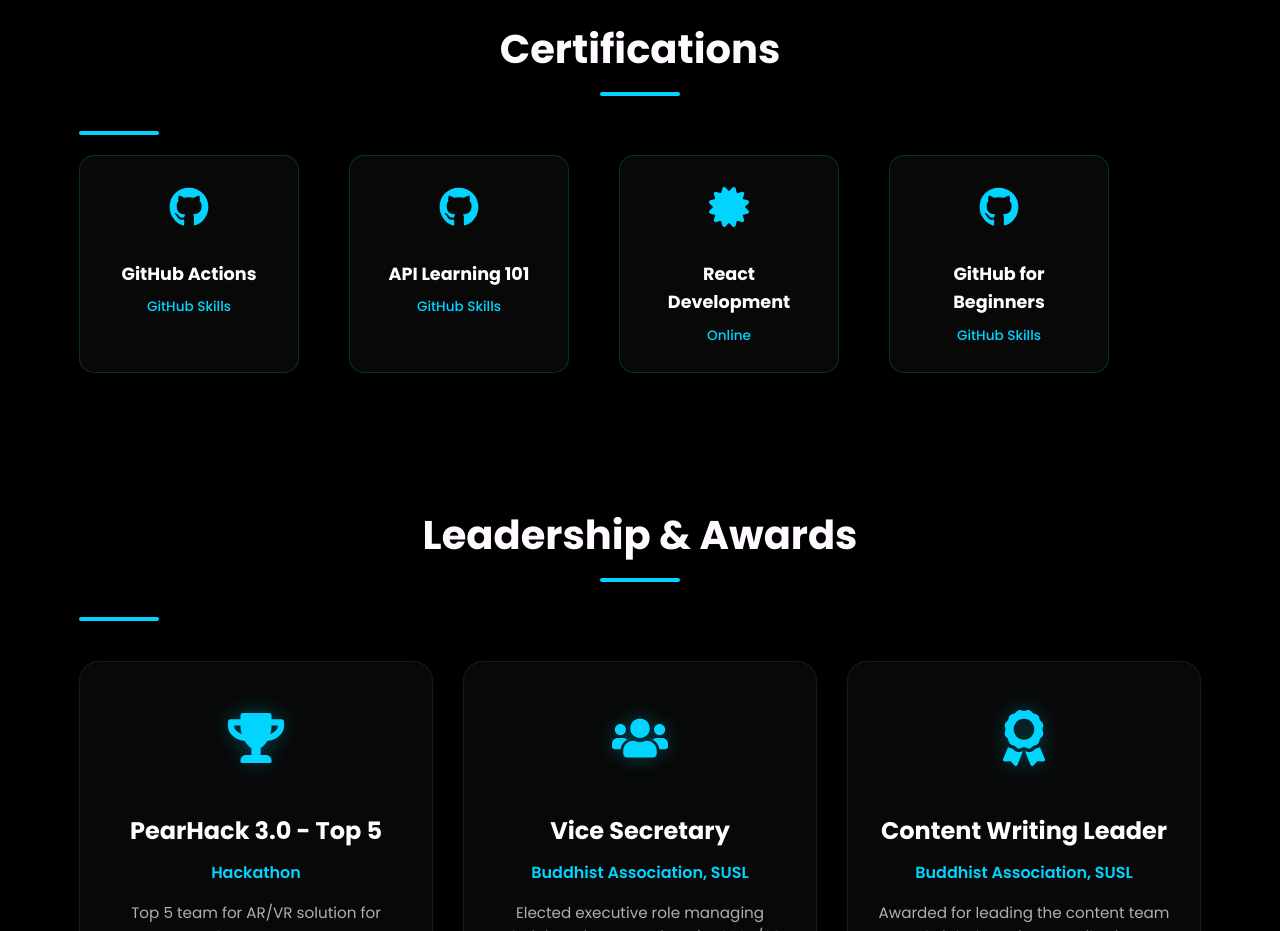
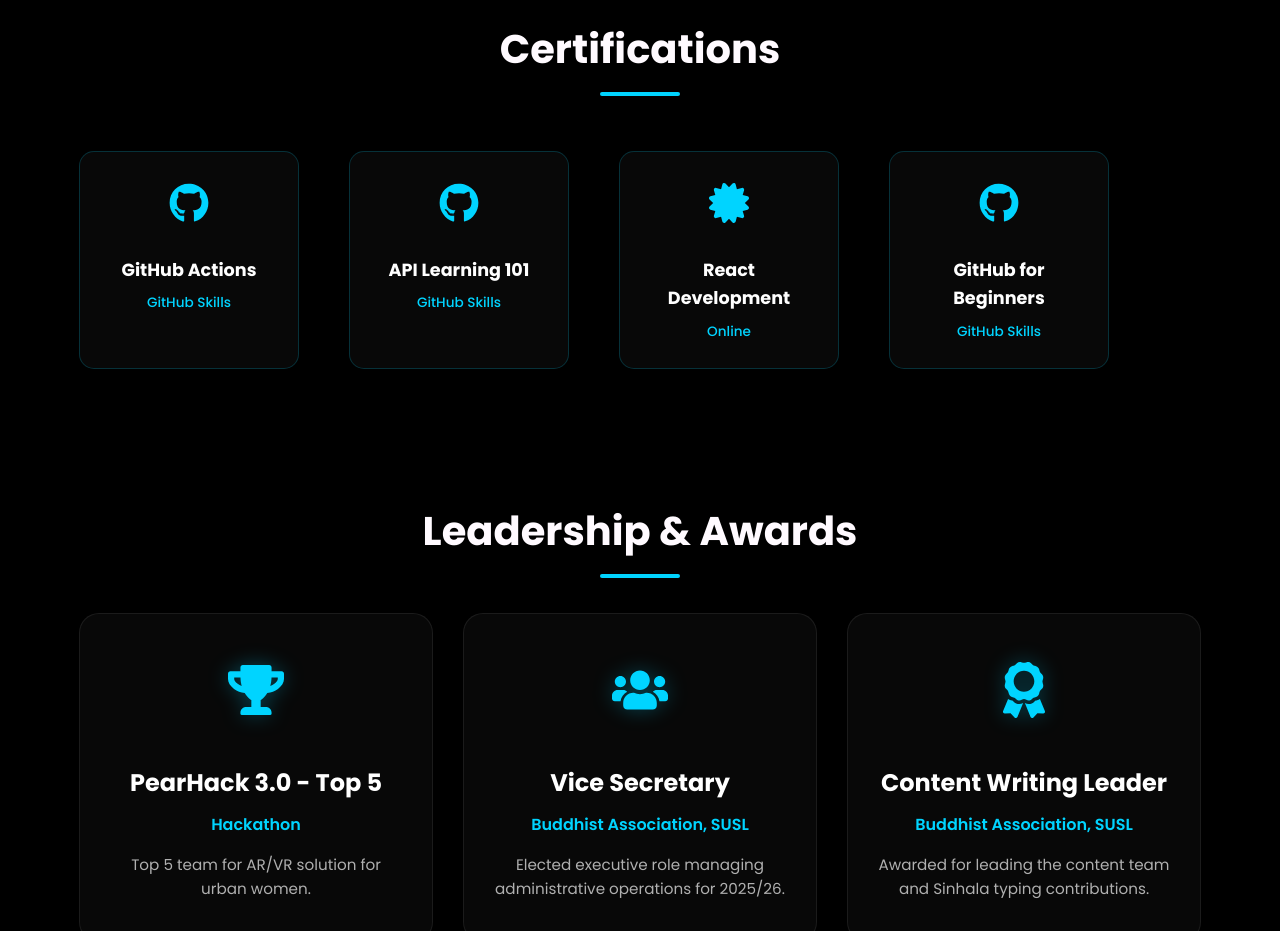
Before and after one commit to Madhu20021111/My_Portfolio, a React (Create React App) app: page / in a window 1280 px wide. Shown: the part 2880-3811 px from the top of the page. Built offline with nearby package versions, Linux system fonts and the light colour scheme.

Commit message:
commited

```diff
--- a/src/components/Achievements.js
+++ b/src/components/Achievements.js
@@ -38,7 +38,7 @@ const Achievements = () => {
         {/* Section 1: Certifications (Horizontal Flow) */}
         <div className="section-header">
           <h2 className="section-title">Certifications</h2>
-          <div className="underline"></div>
+          {/* <div className="underline"></div> */}
         </div>
 
         <div className="cert-flow-container">
@@ -56,7 +56,7 @@ const Achievements = () => {
         {/* Section 2: Other Achievements (Grid) */}
         <div className="section-header" style={{ marginTop: '80px' }}>
           <h2 className="section-title">Leadership & Awards</h2>
-          <div className="underline"></div>
+          {/* <div className="underline"></div> */}
         </div>
 
         <div className="achievements-grid">
```
